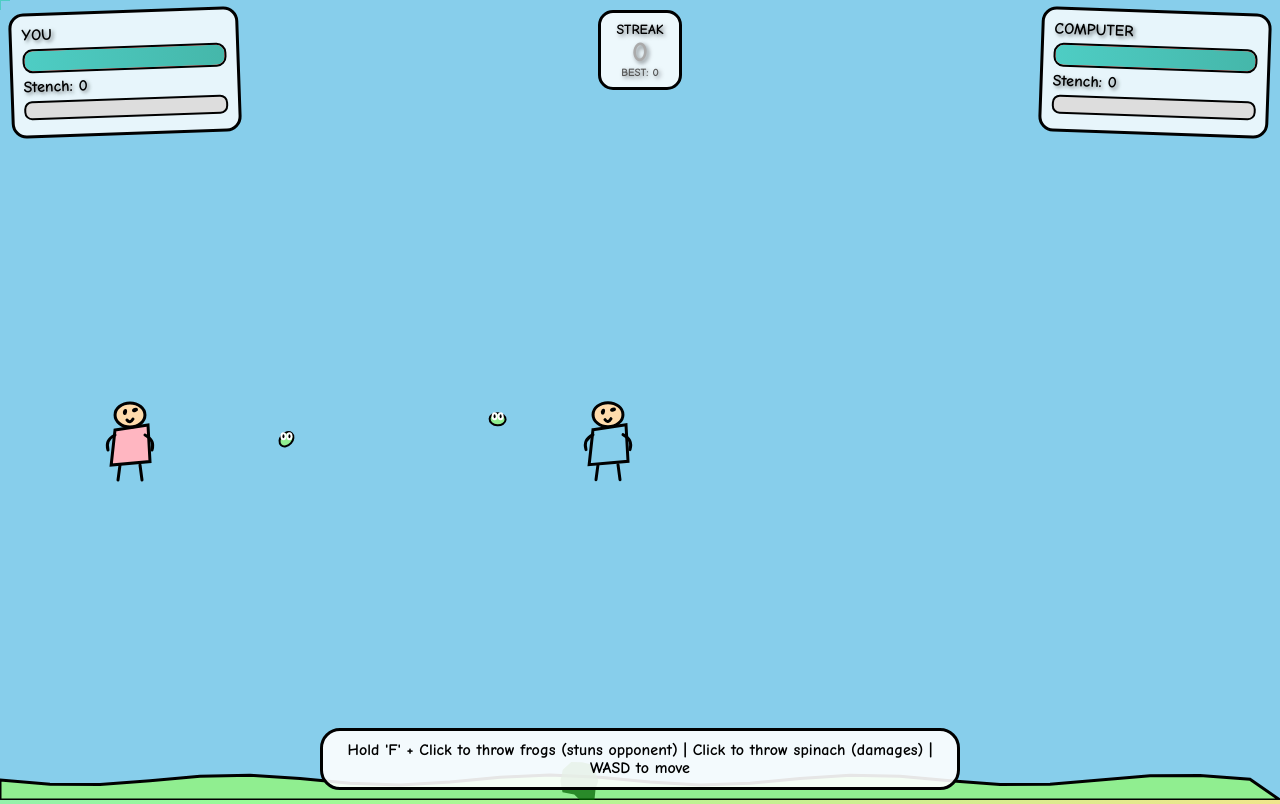
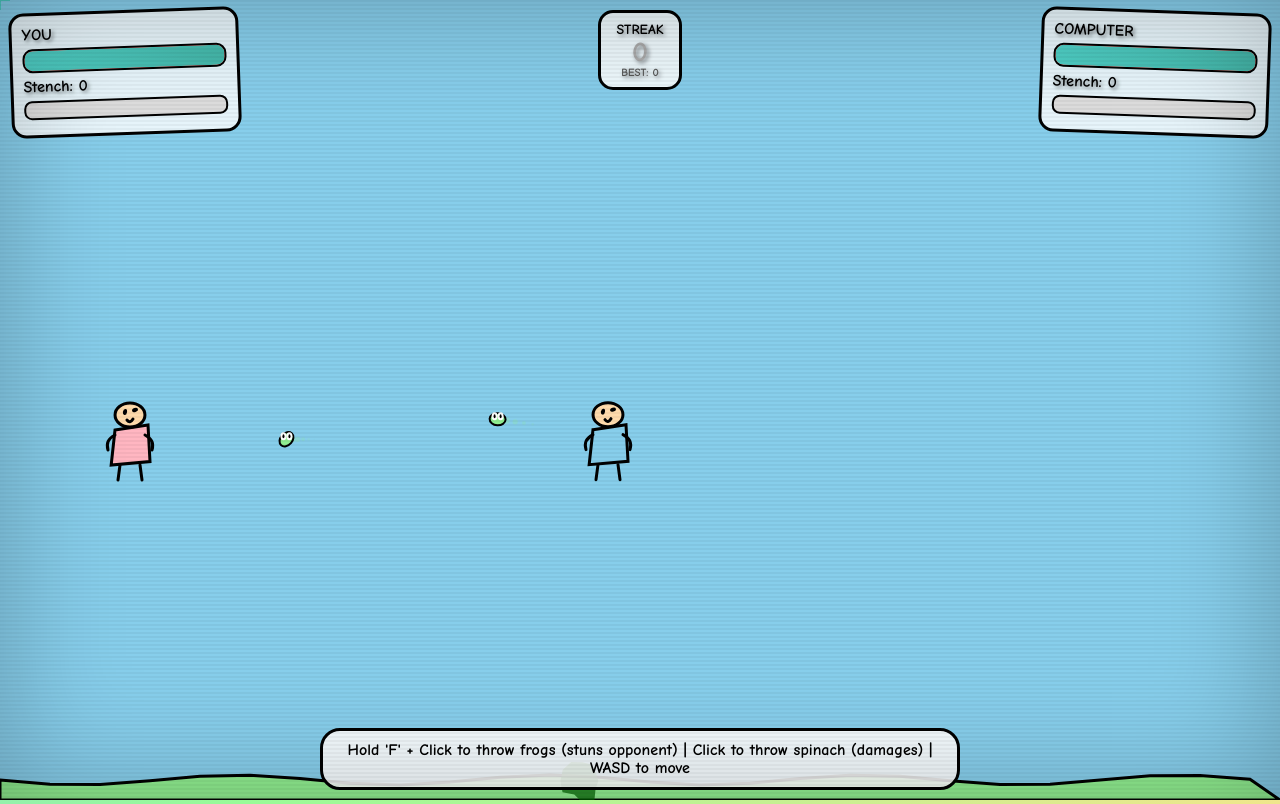
Before and after one commit to bradromney/frogs-and-steamed-spinach, a plain HTML site: page index.html in a window 1280 px wide. Drawn offline with Linux system fonts and the light colour scheme.

Commit message:
coo: Advance this app toward its STRATEGY (below). Pick ONE concr (#4)

```diff
--- a/index.html
+++ b/index.html
@@ -266,6 +266,22 @@
             0%, 100% { background: rgba(255,255,255,0.95); }
             50% { background: rgba(255, 215, 0, 0.97); border-color: #f39c12; }
         }
+
+        .crt-overlay {
+            position: fixed;
+            top: 0; left: 0; width: 100%; height: 100%;
+            pointer-events: none;
+            z-index: 999;
+            background: repeating-linear-gradient(
+                0deg,
+                transparent,
+                transparent 2px,
+                rgba(0, 0, 0, 0.04) 2px,
+                rgba(0, 0, 0, 0.04) 4px
+            );
+            border-radius: 0;
+            box-shadow: inset 0 0 120px rgba(0, 0, 0, 0.25);
+        }
     </style>
 </head>
 <body>
@@ -458,6 +474,7 @@
                 this.screenShake = { x: 0, y: 0, intensity: 0, duration: 0 };
                 this.floatingNumbers = [];
                 this.gameRunning = true;
+                this.hitStopFrames = 0;
 
                 this.initEventListeners();
                 this.updateStreakDisplay();
@@ -626,7 +643,8 @@
                     vy: (dy / distance * baseSpeed) + (Math.random() - 0.5) * 2 * instabilityFactor + inaccuracy * 0.01,
                     owner: 'player',
                     life: 0,
-                    maxLife: 120
+                    maxLife: 120,
+                    trail: []
                 });
 
                 this.sounds.playFrogCroak();
@@ -661,7 +679,8 @@
                     owner: 'player',
                     life: 0,
                     maxLife: willExplode ? 30 + Math.random() * 40 : 200,
-                    willExplode: willExplode
+                    willExplode: willExplode,
+                    trail: []
                 });
 
                 this.power = 0;
@@ -692,7 +711,8 @@
                     vy: (dy / distance * speed) + (Math.random() - 0.5) * 2 * instabilityFactor,
                     owner: 'ai',
                     life: 0,
-                    maxLife: 120
+                    maxLife: 120,
+                    trail: []
                 });
 
                 this.sounds.playFrogCroak();
@@ -721,13 +741,16 @@
                     owner: 'ai',
                     life: 0,
                     maxLife: willExplode ? 30 + Math.random() * 40 : 200,
-                    willExplode: willExplode
+                    willExplode: willExplode,
+                    trail: []
                 });
             }
 
             updateProjectiles() {
                 for (let i = this.projectiles.length - 1; i >= 0; i--) {
                     const p = this.projectiles[i];
+                    p.trail.push({ x: p.x, y: p.y });
+                    if (p.trail.length > 6) p.trail.shift();
                     p.x += p.vx;
                     p.y += p.vy;
                     p.life++;
@@ -771,6 +794,7 @@
                         target.stunned = true;
                         target.instability = Math.min(100, target.instability + 15);
                         target.hitFlash = 8;
+                        this.hitStopFrames = Math.max(this.hitStopFrames, 3);
                         this.triggerScreenShake(4, 8);
                         this.spawnFloatingNumber(target.x + target.width / 2, target.y, 'STUNNED');
 
@@ -799,6 +823,7 @@
                         target.health -= dmg;
                         target.stench += 1;
                         target.hitFlash = 10;
+                        this.hitStopFrames = Math.max(this.hitStopFrames, 5);
 
                         this.createSplat(projectile.x, projectile.y, 'spinach');
                         this.sounds.playSpinachSplat();
@@ -952,6 +977,19 @@
 
             drawProjectile(projectile) {
                 this.ctx.save();
+
+                // Motion trail
+                const trailColor = projectile.type === 'frog' ? '#90ee90' : '#228B22';
+                for (let i = 0; i < projectile.trail.length; i++) {
+                    const t = projectile.trail[i];
+                    const frac = i / projectile.trail.length;
+                    this.ctx.globalAlpha = frac * 0.35;
+                    this.ctx.fillStyle = trailColor;
+                    this.ctx.beginPath();
+                    this.ctx.arc(t.x, t.y, frac * 4, 0, Math.PI * 2);
+                    this.ctx.fill();
+                }
+                this.ctx.globalAlpha = 1;
 
                 if (projectile.type === 'frog') {
                     // Terrible frog drawing
@@ -1210,7 +1248,11 @@
             }
 
             gameLoop() {
-                this.update();
+                if (this.hitStopFrames > 0) {
+                    this.hitStopFrames--;
+                } else {
+                    this.update();
+                }
                 this.draw();
                 if (this.gameRunning) {
                     requestAnimationFrame(() => this.gameLoop());
@@ -1286,4 +1328,6 @@
         }
     </script>
 
+    <div class="crt-overlay"></div>
+
     <script id="html_notice_dialog_script" src="https://www.genspark.ai/notice_dialog.js"></script>
```
